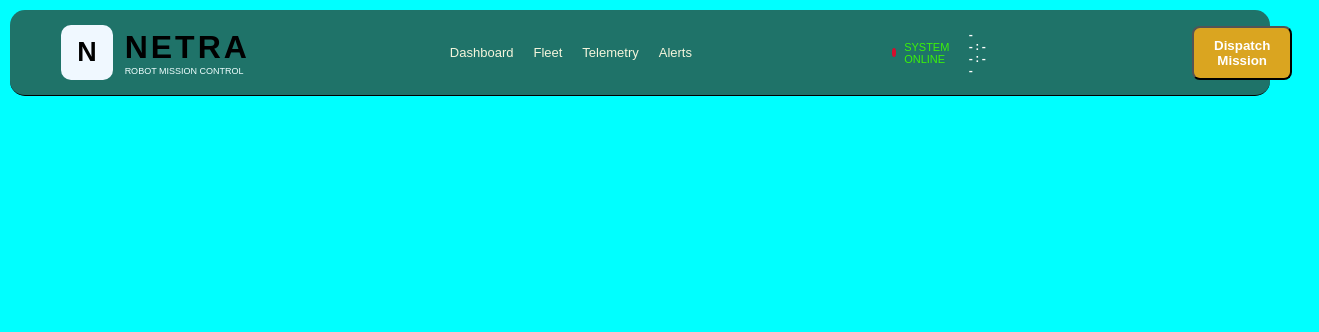
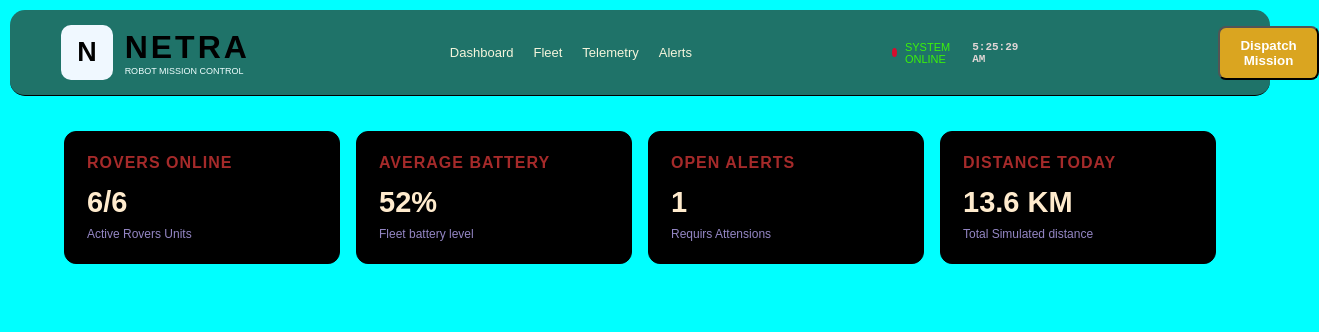
Before and after one commit to yeshwanthponnada01/Netra, a plain HTML site: page index.html in a window 1280 px wide. Shown: the whole page, 1319 px wide, since content can reach past the window. Drawn offline with Linux system fonts and the light colour scheme.

Commit message:
version 28-11-2026

```diff
--- a/index.html
+++ b/index.html
@@ -6,28 +6,72 @@
     <title>NETRA</title>
     <link rel="stylesheet" href="style.css">
 </head>
+
 <body>
 
 <header class="topbar">
+
     <div class="brand">
-        <div class="brand-logo"><h3>N</h3></div>
+        <div class="brand-logo">
+            <h3>N</h3>
+        </div>
+
         <div>
             <h1>NETRA</h1>
             <p>ROBOT MISSION CONTROL</p>
         </div>
     </div>
+
     <nav class="navigation">
         <a href="#Dashboard">Dashboard</a>
         <a href="#Fleet">Fleet</a>
         <a href="#Telemetry">Telemetry</a>
         <a href="#Alerts">Alerts</a>
     </nav>
+
     <div class="header-right">
         <span class="online-dot"></span>
         <span>SYSTEM ONLINE</span>
         <strong id="clock">--:--:--</strong>
     </div>
-    <button id="dispatch-open" type="button">Dispatch Mission</button>
+
+    <button id="dispatch-open" type="button">
+        Dispatch Mission
+    </button>
+
 </header>
+<!-- Tis is main section -->
+<main class="page">
+    <section class="kpi-grid">
+    <article class="kpi-card">
+        <span>ROVERS ONLINE</span>
+        <h1 id="online-count">6/6</h1>
+        <p>Active Rovers Units</p>
+
+    </article>
+    <article class="kpi-card">
+        <span>AVERAGE BATTERY</span>
+        <h1 id="Average-battery">52%</h1>
+        <p>Fleet battery level</p>
+
+    </article>
+
+    <article class="kpi-card">
+        <span>OPEN ALERTS</span>
+        <h1 id="Open-Alerts">1</h1>
+        <p>Requirs Attensions</p>
+
+    </article>
+
+    <article class="kpi-card">
+        <span>DISTANCE TODAY</span>
+        <h1 id="Distance-today">13.6 KM</h1>
+        <p>Total Simulated distance</p>
+
+    </article>
+    </section>
+</main>
+<script src="script.js"></script>
+
 </body>
 </html>
--- a/script.js
+++ b/script.js
@@ -0,0 +1,12 @@
+function updateclock() {
+
+    const clock = document.getElementById('clock');
+
+    if (clock) {
+        clock.innerHTML = new Date().toLocaleTimeString();
+    }
+}
+
+updateclock();
+
+setInterval(updateclock, 1000);
--- a/style.css
+++ b/style.css
@@ -26,7 +26,7 @@ button{
     font-weight: bold;
     border-radius: 8px;
     padding:10px 20px;
-    cursor: pointer;
+    cursor:pointer;
 }
 
 .topbar{
@@ -66,14 +66,11 @@ letter-spacing: 3px;
 nav{
     display: flex;
     gap: 20px;
-
 }
-
 nav a{
     color:beige;
     font-size: 13px;
     text-decoration: none;
-
 }
 nav a:hover{
     color: blue;
@@ -87,7 +84,7 @@ nav a:hover{
    font-size: 11px;
 }
 #clock{
-    color: white;
+    color: rgb(224, 214, 214);
     font-family: monospace;
     margin-left: 10px;
 }
@@ -98,3 +95,55 @@ nav a:hover{
     border-radius: 50%;
     background: rgb(214, 13, 46);
 }
+/* Main page */
+.page{
+    padding: 35px 5%;
+    color: aliceblue;
+}
+
+/* This is for whereever <p> tag coms this color wil be applied */
+.page p{
+color: rgb(130, 86, 86);
+}
+
+.kpi-grid{
+    display: grid;
+    grid-template-columns: repeat(4, 1fr);
+    gap: 16px;
+    margin-bottom: 30px;
+}
+
+.kpi-card{
+    background: black;
+    border: 1px solid black;
+    border-radius: 12px;
+    padding: 22px;
+    transition: 0.2s;
+}
+
+/* card hover animation */
+
+.kpi-card:hover{
+    border-color: blue;
+    transform: translateY(-3px);
+}
+
+/* kpi card heading labels */
+
+.kpi-card span{
+    color: brown;
+    font-weight: bold;
+    letter-spacing: 1px;
+}
+
+/* KPI numerical values */
+.kpi-card h1{
+    color: blanchedalmond;
+    font-size: 29px;
+    margin: 14px 0 8px;
+}
+
+.kpi-card p{
+    color: rgb(148, 134, 196);
+    font-size: 12px;
+}
```
Lines whose indentation alone changed are shown as unchanged.
